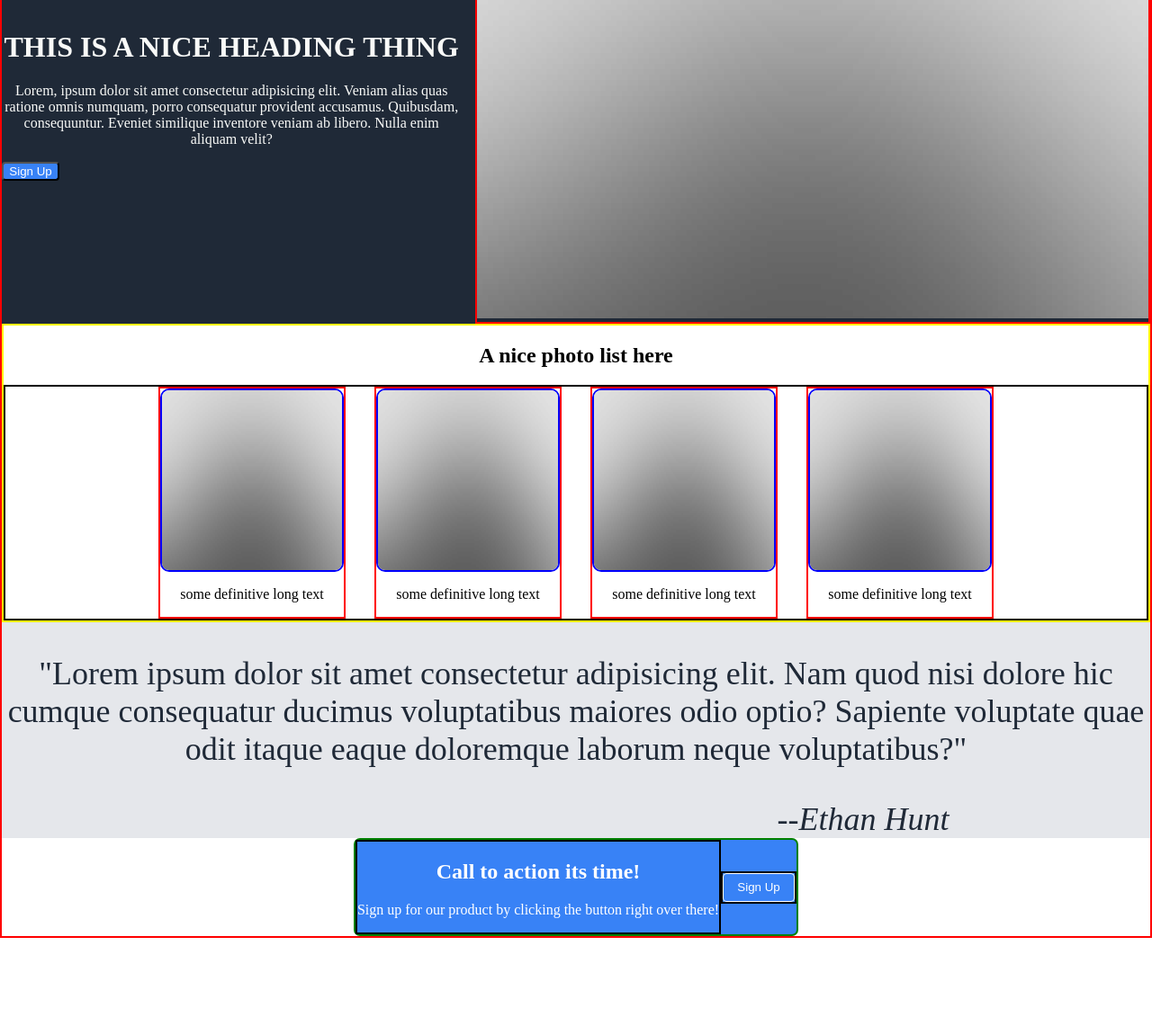
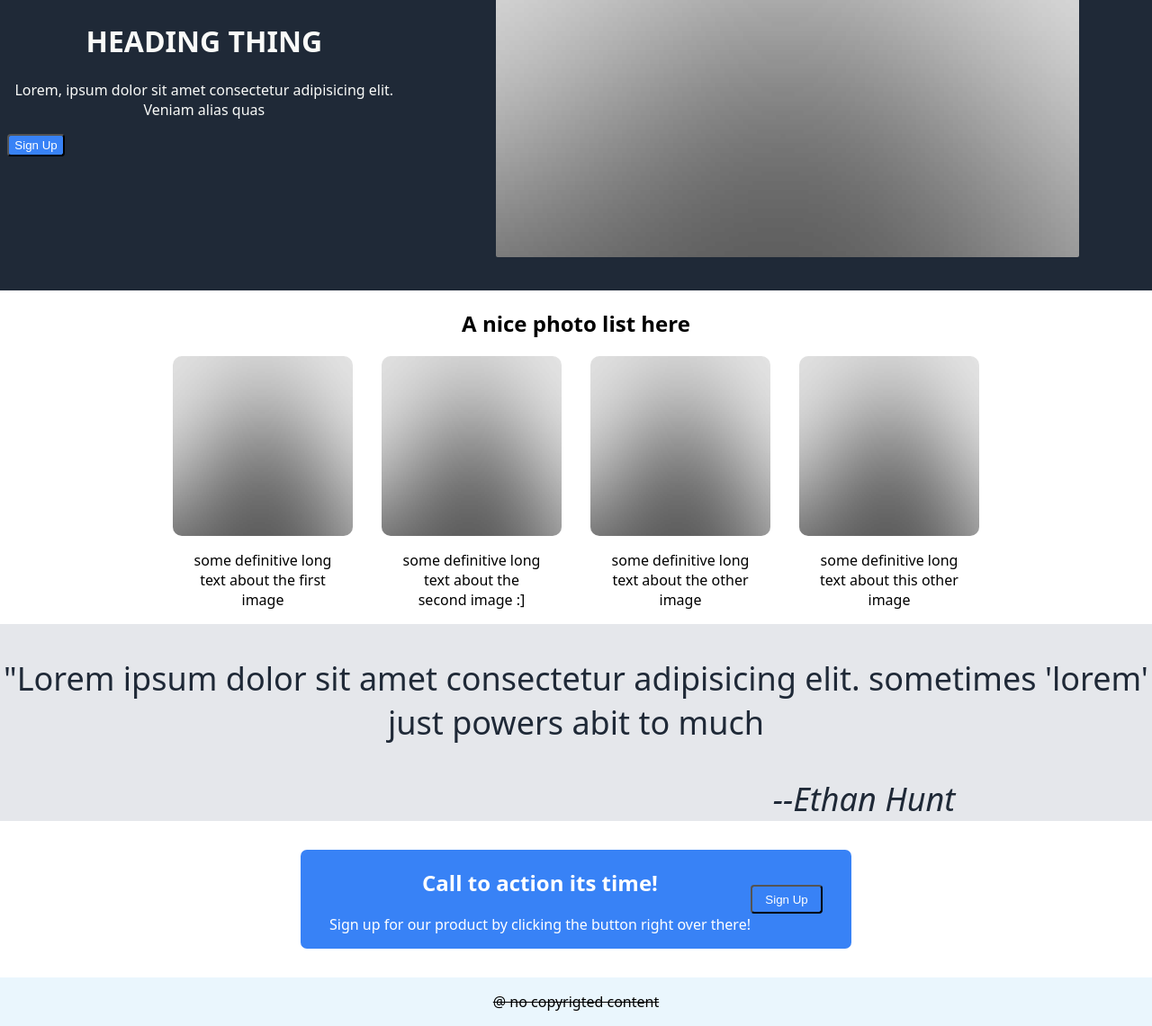
Before and after one commit to SsempogoEzra/po-site, a plain HTML site: page index.html in a window 1280 px wide. Shown: the part 205-1346 px from the top of the page at 90% size. Before the commit the page ends 1248 px from the top, so only its background shows below. Drawn offline with Linux system fonts and the light colour scheme.

Commit message:
some good detailing

```diff
--- a/index.html
+++ b/index.html
@@ -21,8 +21,8 @@
         </div>
         <div class="hero">
         <div class="hero-content">
-            <h1>THIS IS A NICE HEADING THING</h1>
-            <P>Lorem, ipsum dolor sit amet consectetur adipisicing elit. Veniam alias quas ratione omnis numquam, porro consequatur provident accusamus. Quibusdam, consequuntur. Eveniet similique inventore veniam ab libero. Nulla enim aliquam velit?</P>
+            <h1>HEADING THING</h1>
+            <P>Lorem, ipsum dolor sit amet consectetur adipisicing elit. Veniam alias quas </P>
             <button class="button" id="hero-button">Sign Up</button>
         </div>
         <div class="hero-image"><img src="./images/that.jpg" alt="this is an image" ></div>
@@ -31,22 +31,22 @@
             <h2>A nice photo list here</h2>
             <div class="pic-container">
                 <div class="imgs"><img src="./images/that.jpg" alt="this is image" >
-                <p>some definitive long text</p>
+                <p>some definitive long text about the first image</p>
                 </div>
                 <div class="imgs"><img src="./images/that.jpg" alt="this is image" >
-                <p>some definitive long text</p>
+                <p>some definitive long text about the second image :] </p>
                 </div>
                 <div class="imgs"><img src="./images/that.jpg" alt="this is image" >
-                <p>some definitive long text</p>
+                <p>some definitive long text about the other image</p>
                 </div>
                 <div class="imgs"><img src="./images/that.jpg" alt="this is image" >
-                <p>some definitive long text</p>
+                <p>some definitive long text about this other image</p>
                 </div>
             </div>
         </div>
         <div class="text">
         <div class="text-content">
-        <p>"Lorem ipsum dolor sit amet consectetur adipisicing elit. Nam quod nisi dolore hic cumque consequatur ducimus voluptatibus maiores odio optio? Sapiente voluptate quae odit itaque eaque doloremque laborum neque voluptatibus?"</p>
+        <p>"Lorem ipsum dolor sit amet consectetur adipisicing elit. sometimes 'lorem' just powers abit to much </p>
         <em id="name">--Ethan Hunt</em>
         </div>
         </div>
@@ -59,6 +59,8 @@
             <div class="btn"><button class="button" id="footer-button">Sign Up</button></div>
         </div>
         </div>
+        <div class="copyrigter"><p>@ no copyrigted content</p>
+        </div>
     </div>
 </body>
 </html>
--- a/style.css
+++ b/style.css
@@ -2,11 +2,12 @@ body{
     padding:0;
     margin:0;
     text-align: center;
+    font-family:system-ui, -apple-system, BlinkMacSystemFont, 'Segoe UI', Roboto, Oxygen, Ubuntu, Cantarell, 'Open Sans', 'Helvetica Neue', sans-serif;
 }
 .container{
     display: flex;
     flex-direction: column;
-    border:2px solid red;
+    /*border:2px solid red;*/
     justify-content:center
 }
 .header{
@@ -44,13 +45,13 @@ body{
     justify-content: center;
     background-color: #1F2937;
     color:#F9FAF8;
-
 }
 .hero-content{
     /*border:2px solid red;*/
     max-width: 40%;
     height: fit-content;
     align-self: center;
+    flex-grow:0;
 
 }
 .hero-content .button{
@@ -60,14 +61,19 @@ body{
 }
 #hero-button{
     width:4rem;
+    margin-left:0.5rem;
+    padding:3px;
+    padding-inline:2px;
 }
 .hero-image{
-    border:2px solid red;
+    /*border:2px solid red;*/
     align-self: center;
 }
 .hero-image img{
-    width:100%;
+    width:80%;
     height:50%;
+    margin-bottom:2rem;
+    border-radius:2px;
 }
 
 
@@ -75,7 +81,7 @@ body{
     display:flex;
     flex-direction: column;/*column gap*/
     justify-content: center;
-    border:2px solid yellow;
+    /*border:2px solid yellow;*/
 }
 
 .pics .pic-container{
@@ -83,21 +89,24 @@ body{
     flex-direction:row;
     gap:2rem;
     justify-content: center;
-    border: 2px solid black;
+    /*border: 2px solid black;*/
     flex-wrap: wrap;
 
+}
+.pics .pic-container p{
+    max-width:10rem;
 }
 
 .imgs{
     display: flex;
     flex-direction: column;
-    border:2px solid red;
+    /*border:2px solid red;*/
     align-items: center;
 }
 .imgs img{
     width: 200px;
     height:200px;
-    border: 2px solid blue;
+    /*border:4px solid blue;*/
     border-radius:10px;
 }
 
@@ -117,16 +126,18 @@ body{
     justify-content: center;
 }
 .footer .content{
-    border:2px solid green;
+    /*border:2px solid green;*/
     display: flex;
     border-radius:7px;
     justify-content: center;
     background-color: #3882F6;
-    max-width: max-content;
+    max-width:fit-content;
+    padding-inline:2rem;
+    margin-block:2rem;
 
 }
 .footer .content div {
-    border:2px solid black;
+    /*border:2px solid black;*/
     color:white;
     flex-grow:0;
     flex-wrap: wrap;
@@ -143,10 +154,24 @@ body{
     background-color:#3882F6;
     border-radius:4px;
 }
-
+button:active{
+    background-color:#6d9aee;
+    outline:1px solid white
+}
 #footer-button{
-    border:1px solid white;
     height:2rem;
     width:5rem;
     /*work on the button click*/
 }
+
+.copyrigter{
+    background: #0a91df15;
+    max-height: fit-content;
+    padding:0;
+    border:0;
+    margin:0;
+    text-decoration:line-through;
+}
+a:hover{
+    color: rgb(148, 175, 175);
+}
```
